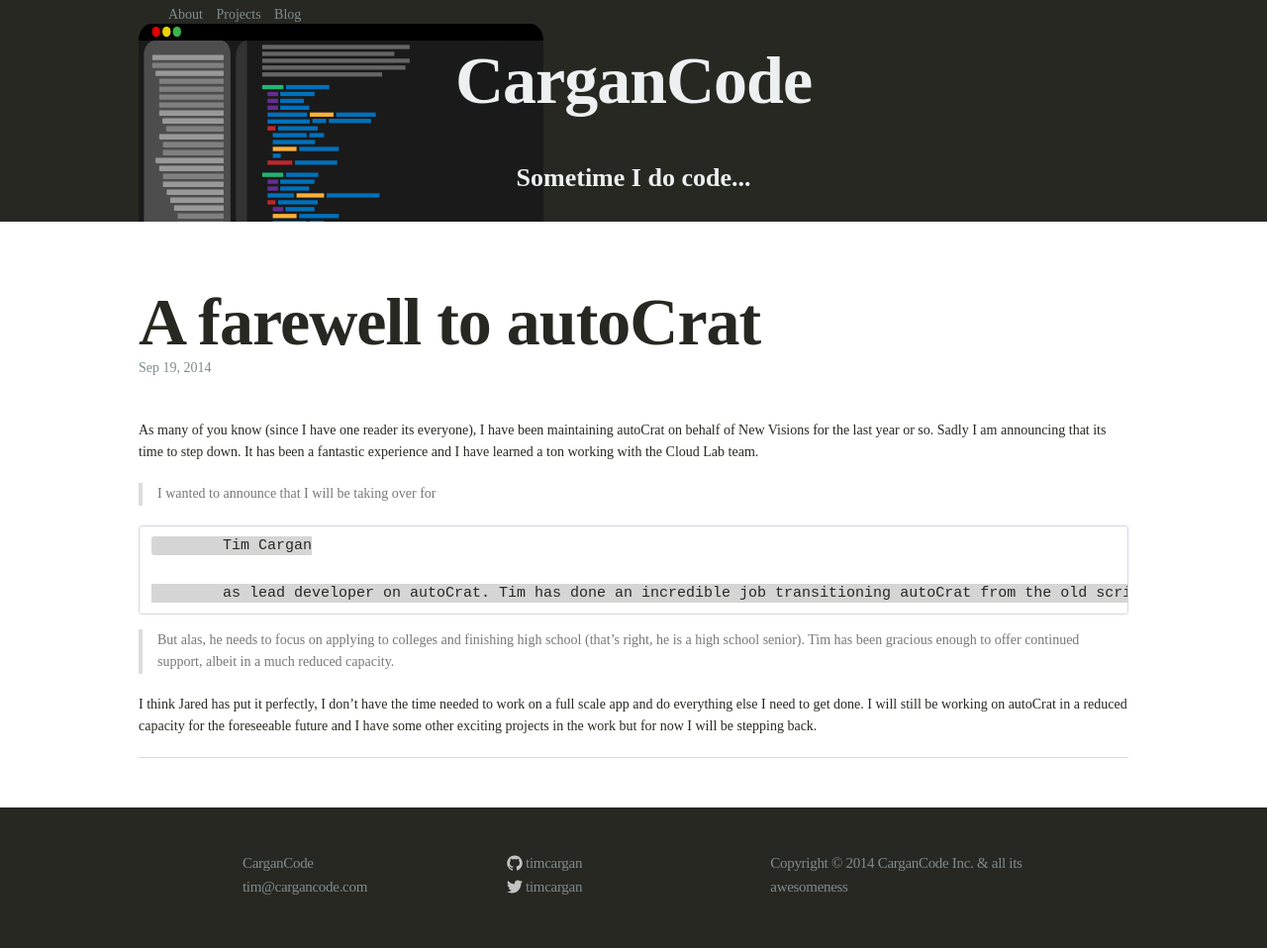
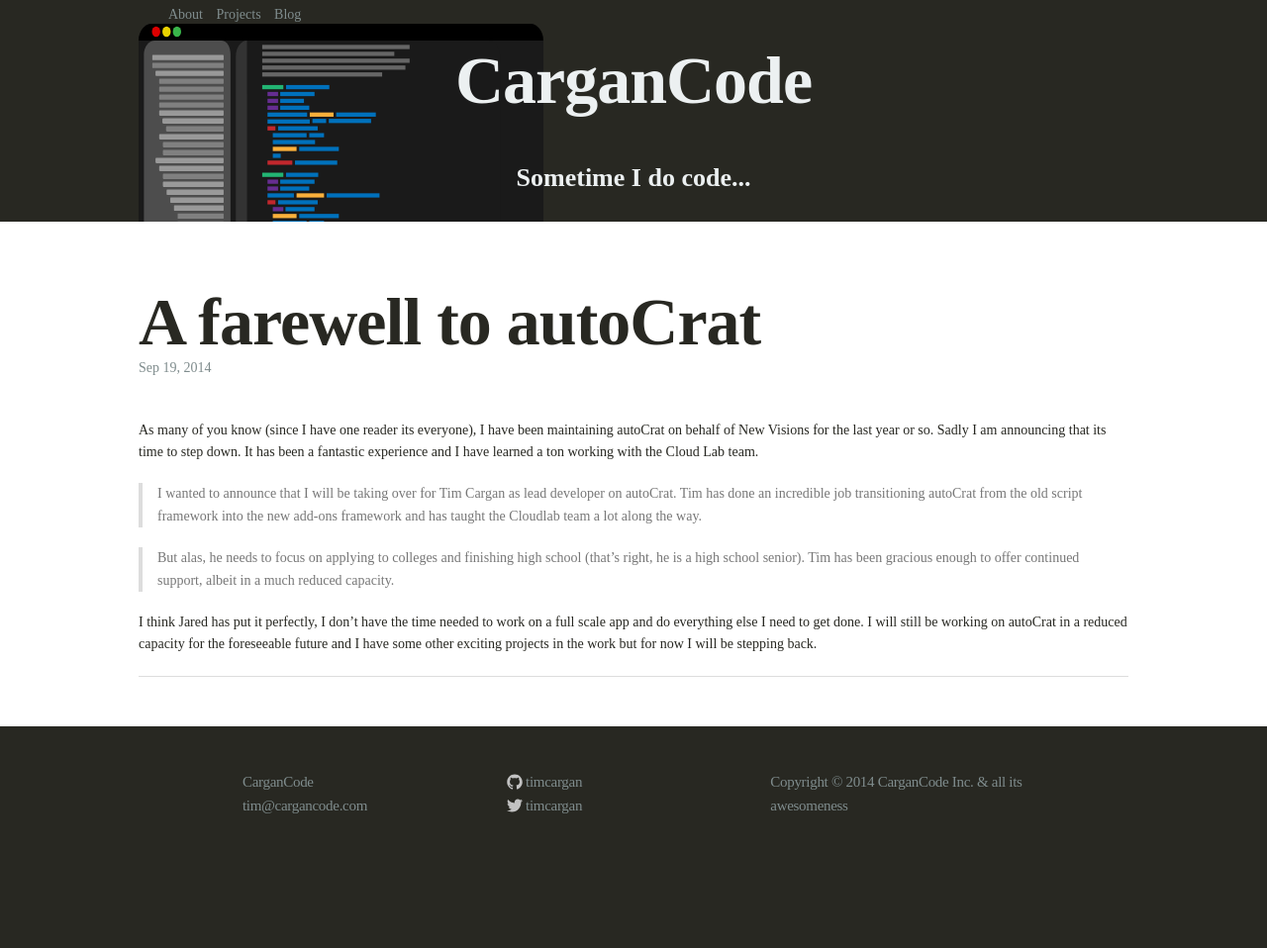
Before and after one commit to CarganCode/CarganCode.github.io, a Jekyll site: the page built from _posts/2014-9-19-A_farewell_to_autoCrat.md, in a window 1280 px wide. Shown: the whole page at 99% size. Built offline with Jekyll 4.4.1, drawn with Linux system fonts in a browser that asks for light colours; after the commit the page ends 900 px from its top, so only the background shows below that.

Commit message:
Dev-Updating: A farewell to autoCrat

```diff
--- a/_posts/2014-9-19-A_farewell_to_autoCrat.md
+++ b/_posts/2014-9-19-A_farewell_to_autoCrat.md
@@ -10,11 +10,7 @@
 
 As many of you know (since I have one reader its everyone), I have been maintaining autoCrat on behalf of New Visions for the last year or so. Sadly I am announcing that its time to step down. It has been a fantastic experience and I have learned a ton working with the Cloud Lab team.
 
->I wanted to announce that I will be taking over for
-
-		Tim Cargan
-
-		as lead developer on autoCrat. Tim has done an incredible job transitioning autoCrat from the old script framework into the new add-ons framework and has taught the Cloudlab team a lot along the way.
+>I wanted to announce that I will be taking over for Tim Cargan as lead developer on autoCrat. Tim has done an incredible job transitioning autoCrat from the old script framework into the new add-ons framework and has taught the Cloudlab team a lot along the way.
 
 >But alas, he needs to focus on applying to colleges and finishing high school (that's right, he is a high school senior). Tim has been gracious enough to offer continued support, albeit in a much reduced capacity.
 
@@ -22,8 +18,8 @@
 
 <span style="background-color:#ffffff;">I think Jared has put it perfectly, I don’t have the time needed to work on a full scale app and do everything else I need to get done. I will still be working on autoCrat in a reduced capacity for the foreseeable future and I have some other exciting projects in the work but for now I will be stepping back.</span>
 
-<span style="color:#404040;font-size:10pt;background-color:#ffffff;" />
+<span style="background-color:#ffffff;;color:#404040;font-size:10pt;" />
 
-<span style="color:#404040;font-size:10pt;background-color:#ffffff;" />
+<span style="color:#404040;font-size:10pt;;background-color:#ffffff;" />
 
-<span style="color:#404040;font-size:10pt;background-color:#ffffff;" />
+<span style="color:#404040;font-size:10pt;;background-color:#ffffff;" />
```
